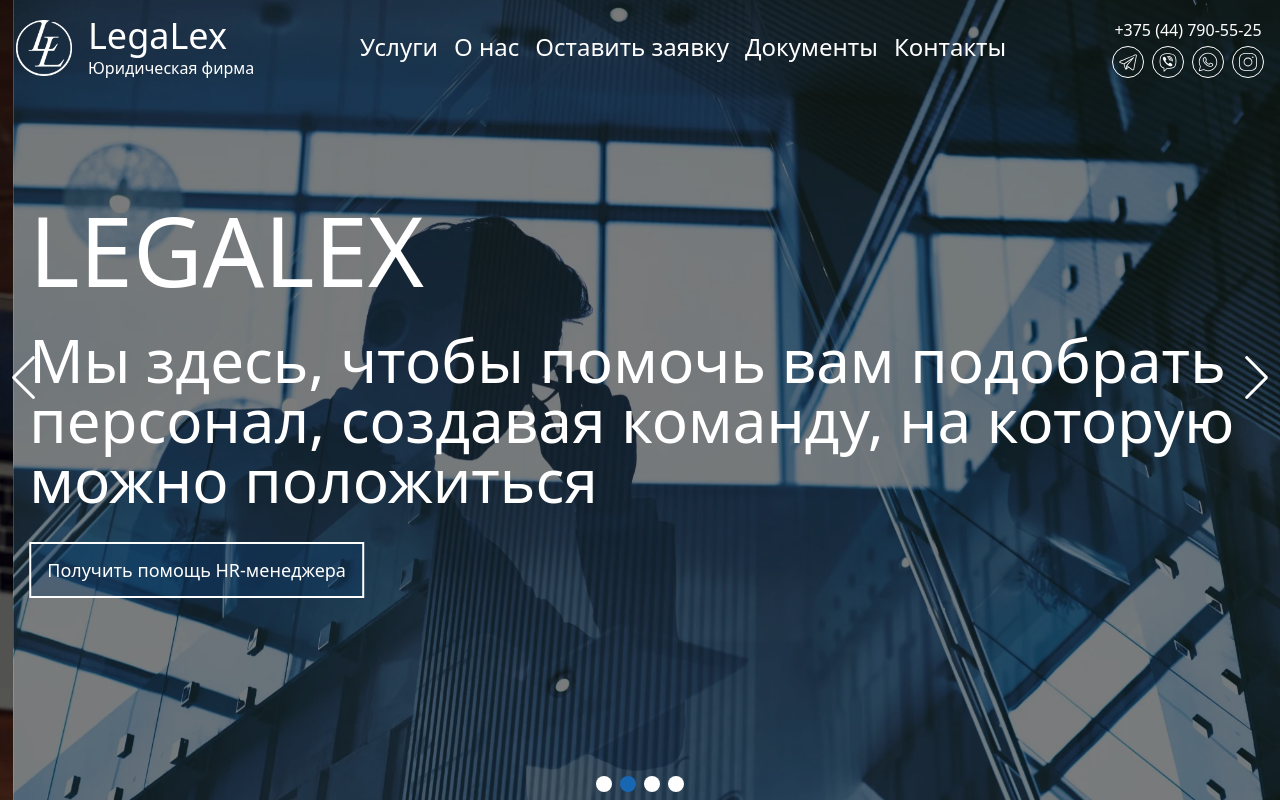
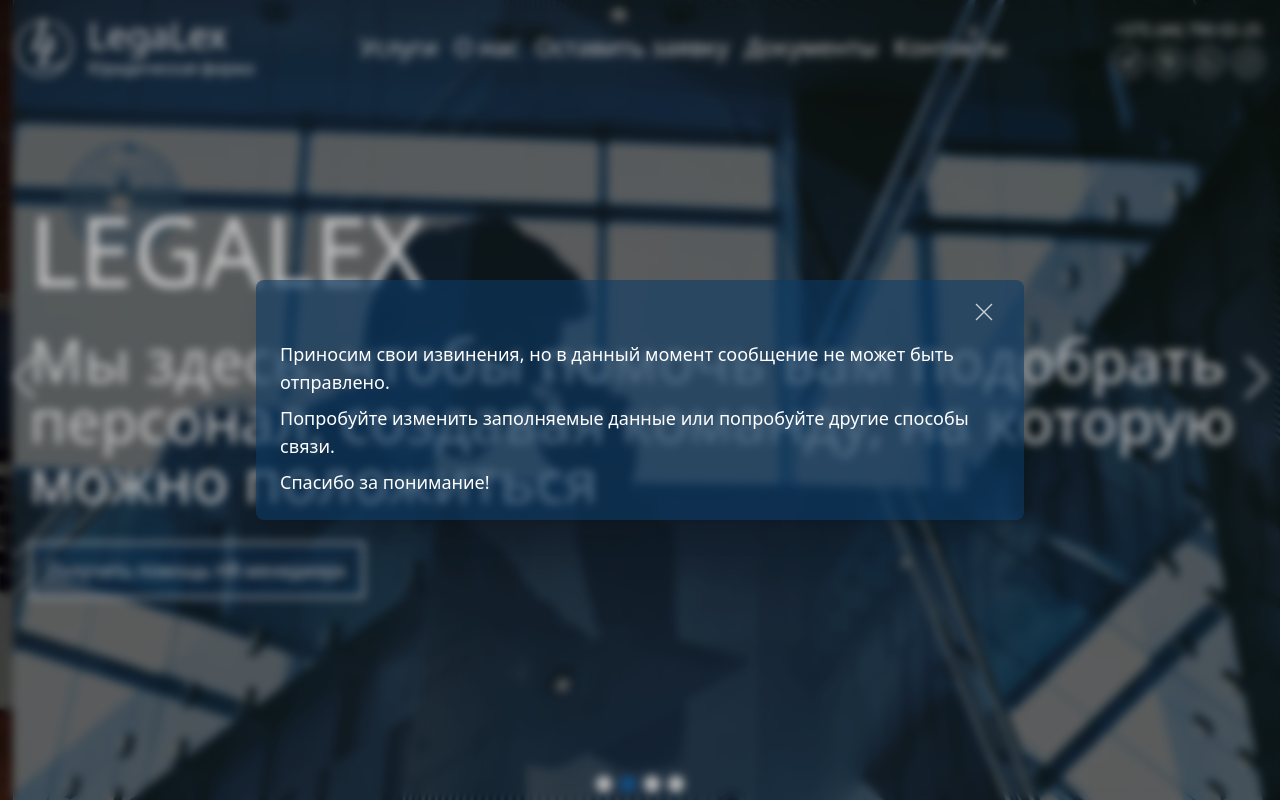
Before and after one commit to P314Rat/Legalex, a React (Create React App) app in the folder Legalex.Web/Static/GeneralView/: page /services/1 in a window 1280 px wide. Shown: the top 800 px of the page. Built offline with nearby package versions, Linux system fonts and the light colour scheme.

Commit message:
Refactored order form

```diff
--- a/Legalex.Web/Static/GeneralView/src/components/Form.tsx
+++ b/Legalex.Web/Static/GeneralView/src/components/Form.tsx
@@ -5,44 +5,31 @@
 
 export interface IForm {
   selectService?: number
+  onClose?: () => void
+  submitted?: any
 }
 
-const Form = ({ selectService }: IForm) => {
-  const [sendFeedback, { isError, isSuccess }] = useSendFeedbackMutation()
-  const [isBackspacePressed, setIsBackspacePressed] = useState(false)
+const Form = ({ selectService, onClose, submitted }: IForm) => {
+  const [sendFeedback, { isError, isSuccess, isLoading }] = useSendFeedbackMutation()
   const [isLegal, setIsLegal] = useState(true)
-  const [isActiveSendModal, setIsActiveSendModal] = useState(false)
+
   const formRef = useRef<HTMLFormElement>(null)
 
   useEffect(() => {
     if (isError || isSuccess) {
-      setIsActiveSendModal((i) => !i)
       formRef?.current?.reset()
     }
   }, [isSuccess, isError])
 
+  useEffect(() => {
+    if (isLoading) {
+      onClose && onClose()
+      submitted && submitted(true)
+    }
+  }, [isLoading])
+
   return (
     <>
-      <Modal
-        isOpen={isActiveSendModal}
-        setIsOpen={setIsActiveSendModal}
-        onClose={() => setIsActiveSendModal(false)}
-      >
-        {isSuccess ? (
-          <div className="flex flex-col justify-center gap-2 text-lg">
-            <span>Ваше сообщение отправлено!</span>
-            <span>В ближайшее время с вами свяжется наш специалист.</span>
-          </div>
-        ) : (
-          <div className="flex flex-col justify-center gap-2 text-lg">
-            <span>
-              Приносим свои извинения, но в данный момент сообщение не может быть отправлено.
-            </span>
-            <span>Попробуйте изменить заполняемые данные или попробуйте другие способы связи.</span>
-            <span>Спасибо за понимание!</span>
-          </div>
-        )}
-      </Modal>
       <form
         ref={formRef}
         className="grid gap-4 lg:col-span-3 lg:grid-cols-4 lg:gap-8"
--- a/Legalex.Web/Static/GeneralView/src/components/Header.tsx
+++ b/Legalex.Web/Static/GeneralView/src/components/Header.tsx
@@ -1,6 +1,7 @@
 import React, { useState, useEffect } from 'react'
 import { Link, useLocation } from 'react-router-dom'
 import { useResize } from '../libs/hooks/use-resize'
+import { useSendFeedbackMutation } from '../store/web/contact.api'
 import Modal from './Modal'
 import Form from './Form'
 
@@ -28,9 +29,18 @@
 const Header = () => {
   const [isActiveMenu, setIsActiveMenu] = useState(false)
   const [isActiveOrderForm, setIsActiveOrderForm] = useState(false)
+  const [isActiveSendModal, setIsActiveSendModal] = useState(false)
+  const [isSendOrderSuccess, setIsSendOrderSuccess] = useState(false)
   const [filling, setFilling] = useState(0)
   const resize = useResize()
   const location = useLocation()
+
+  useEffect(() => {
+    if (!isActiveOrderForm) {
+      setIsActiveSendModal((i) => !i)
+      setIsSendOrderSuccess(false)
+    }
+  }, [isActiveOrderForm])
 
   useEffect(() => {
     document.onscroll = () => {
@@ -173,7 +183,30 @@
           setIsActiveOrderForm(false)
         }}
       >
-        <Form></Form>
+        <Form onClose={() => setIsActiveOrderForm(false)} submitted = {setIsSendOrderSuccess}></Form>
+      </Modal>
+      <Modal
+        isOpen={isActiveSendModal}
+        setIsOpen={setIsActiveSendModal}
+        onClose={() => {
+          setIsActiveSendModal(false)
+
+        }}
+      >
+        {isSendOrderSuccess ? (
+          <div className="flex flex-col justify-center gap-2 text-lg">
+            <span>Ваше сообщение отправлено!</span>
+            <span>В ближайшее время с вами свяжется наш специалист.</span>
+          </div>
+        ) : (
+          <div className="flex flex-col justify-center gap-2 text-lg">
+            <span>
+              Приносим свои извинения, но в данный момент сообщение не может быть отправлено.
+            </span>
+            <span>Попробуйте изменить заполняемые данные или попробуйте другие способы связи.</span>
+            <span>Спасибо за понимание!</span>
+          </div>
+        )}
       </Modal>
       <Modal
         isOpen={isActiveMenu}
--- a/Legalex.Web/Static/GeneralView/src/components/Hero.tsx
+++ b/Legalex.Web/Static/GeneralView/src/components/Hero.tsx
@@ -76,7 +76,7 @@
                   </div>
                   <div className="container h-full">
                     <div className="relative flex h-full w-full flex-col justify-center p-4 text-white">
-                      <h1 className="text-6xl uppercase md:text-8xl">LegaLex</h1>
+                      <span className="text-6xl uppercase md:text-8xl">LegaLex</span>
                       <div className="mt-8 flex flex-col gap-4">
                         <span className="text-4xl md:text-6xl">{hero.caption}</span>
                         <button
```
